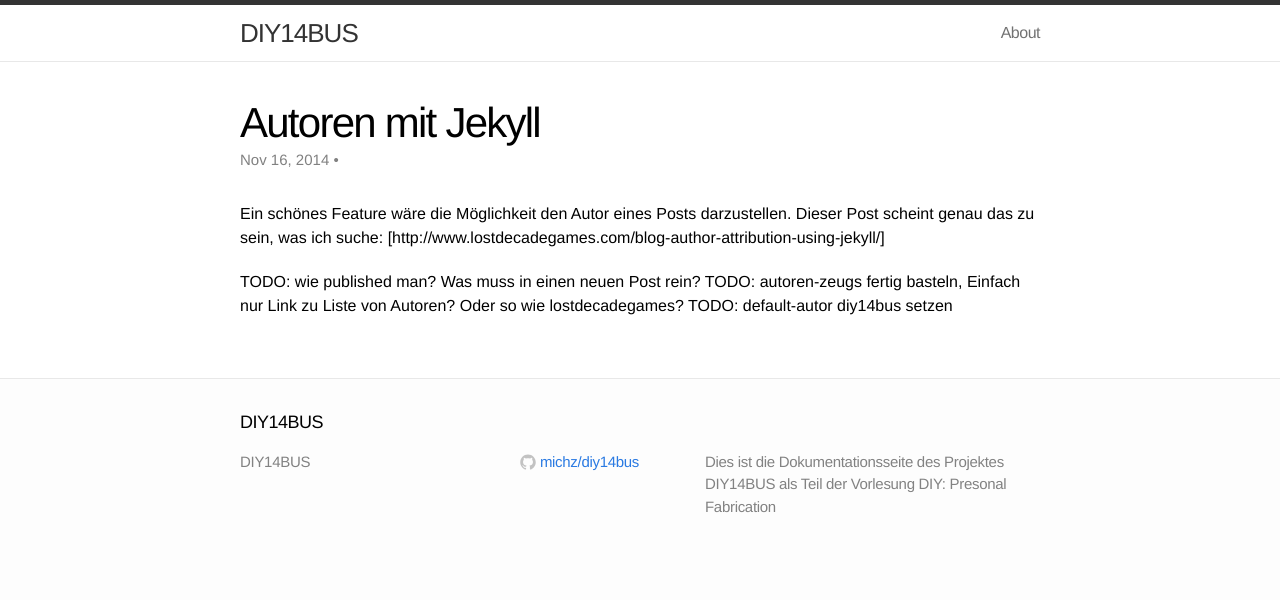
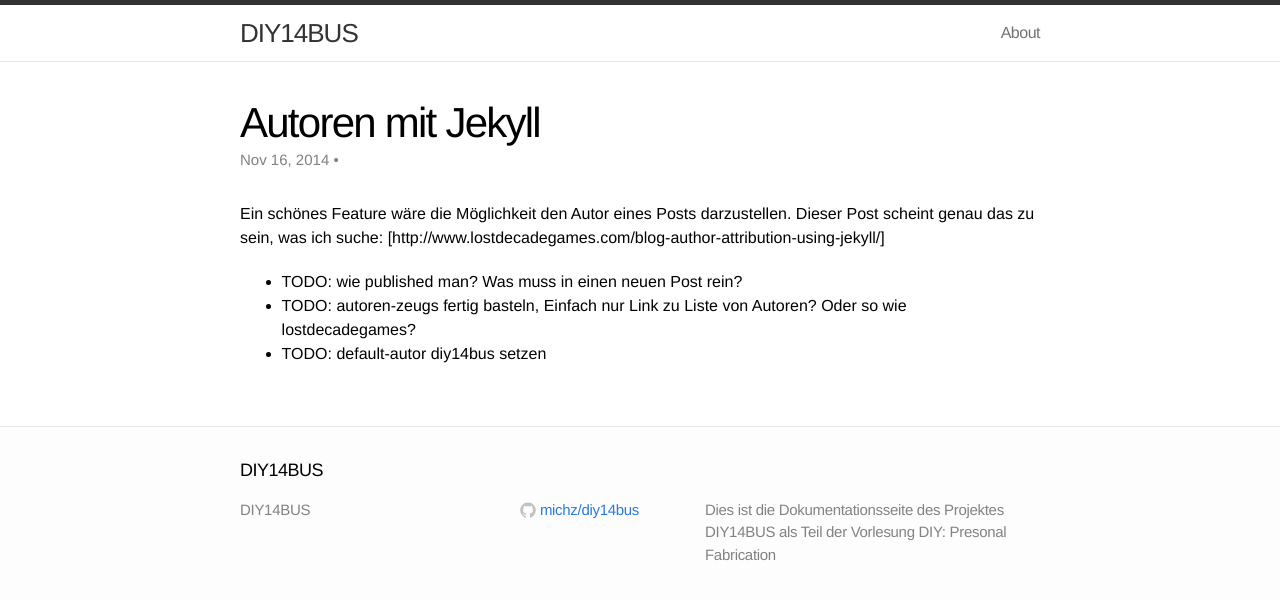
Before and after one commit to michz/diy14bus, a Jekyll site: the page built from _posts/2014-11-16-autoren-mit-jekyll.markdown, in a window 1280 px wide. Shown: the top 600 px of the page. Built offline with Jekyll 4.4.1, drawn with Linux system fonts in a browser that asks for light colours; some of the changed lines change nothing that is shown.

Commit message:
Aufzählungen gefixt

```diff
--- a/_posts/2014-11-16-autoren-mit-jekyll.markdown
+++ b/_posts/2014-11-16-autoren-mit-jekyll.markdown
@@ -10,6 +10,6 @@
 Ein schönes Feature wäre die Möglichkeit den Autor eines Posts darzustellen.
 Dieser Post scheint genau das zu sein, was ich suche: [http://www.lostdecadegames.com/blog-author-attribution-using-jekyll/]
 
-TODO: wie published man? Was muss in einen neuen Post rein?
-TODO: autoren-zeugs fertig basteln, Einfach nur Link zu Liste von Autoren? Oder so wie lostdecadegames?
-TODO: default-autor diy14bus setzen
+* TODO: wie published man? Was muss in einen neuen Post rein?
+* TODO: autoren-zeugs fertig basteln, Einfach nur Link zu Liste von Autoren? Oder so wie lostdecadegames?
+* TODO: default-autor diy14bus setzen
```
Also changed, not shown: _posts/2014-10-31-erstes-brainstorming-und-projektbeginn.markdown (+5 -5 lines).
